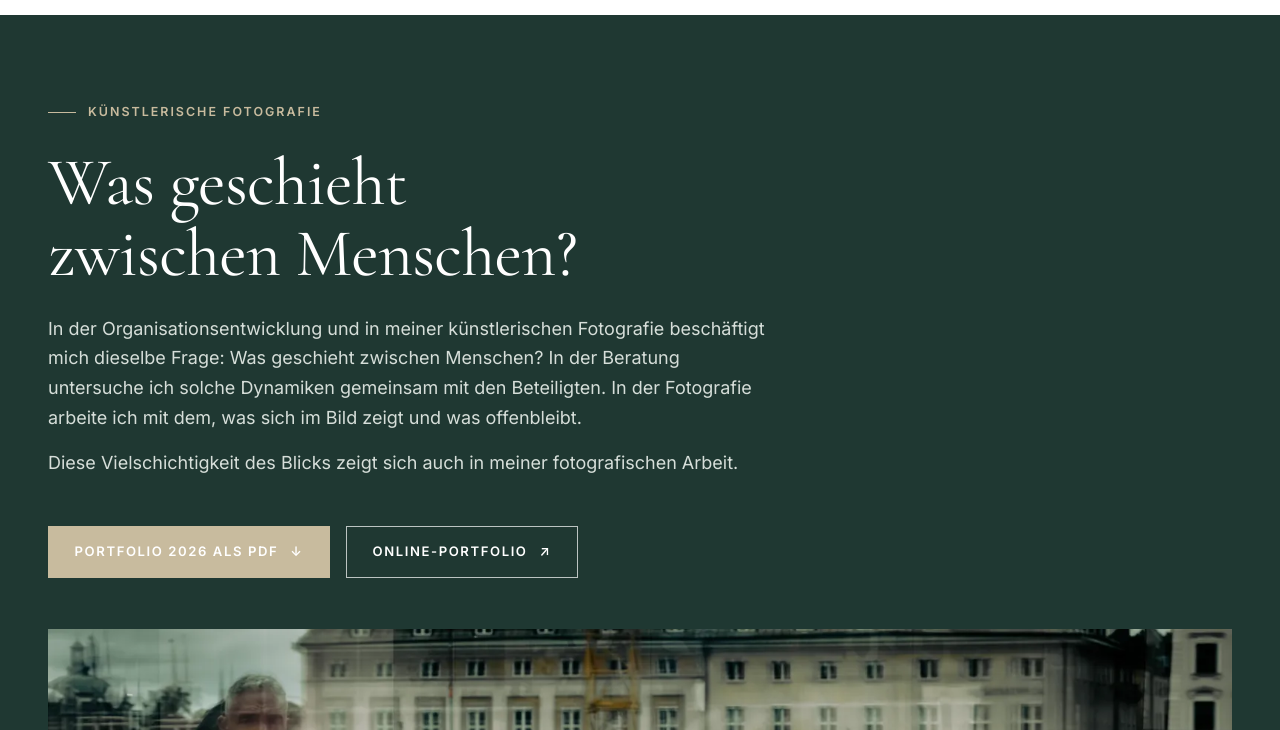
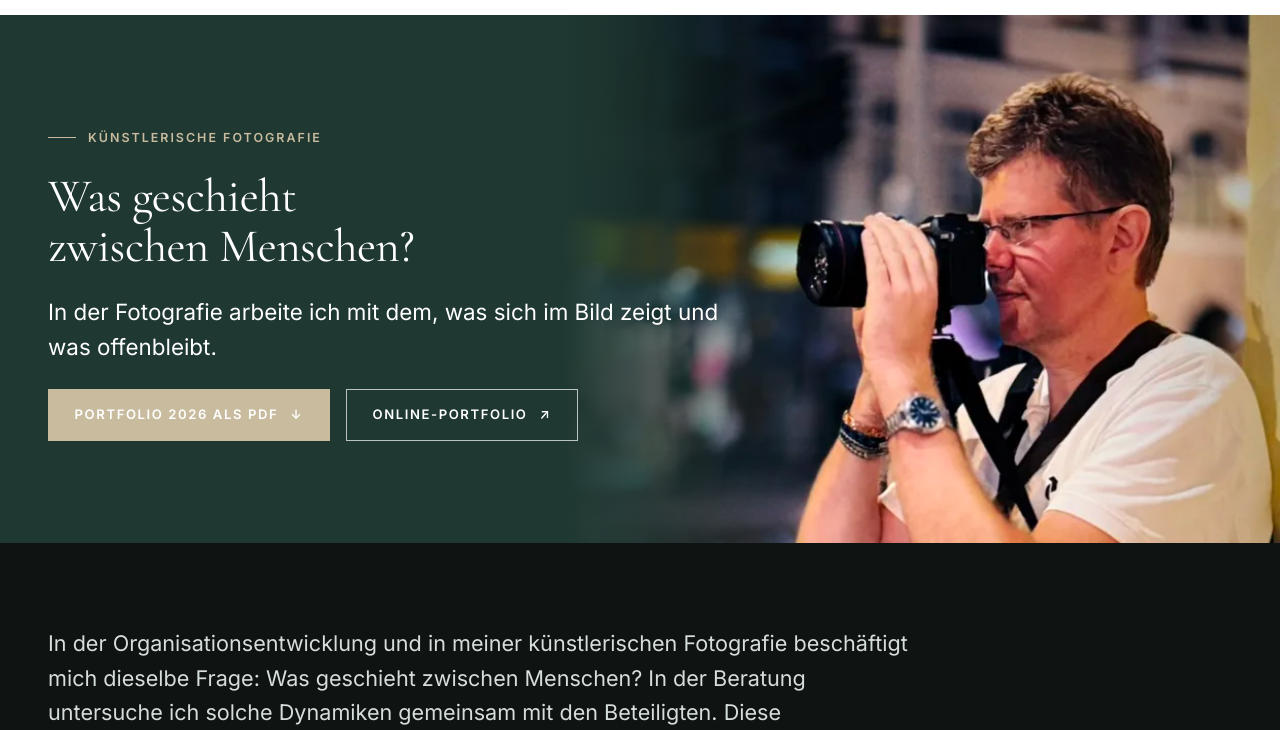
Before and after one commit to cosmo-hl/dr-tiffert-vorschau, an Astro site: page /fotografie in a window 1280 px wide. Shown: the part 70-800 px from the top of the page. Built offline with nearby package versions, Linux system fonts and the light colour scheme; Astro itself is replaced by a stand-in of ours.

Commit message:
Fotografie und Publikationen mit Fotokopf
- Fotografie: Querformat aus Alexanders Porträt mit Kamera, Portfolio-Buttons im Kopf, Einstieg am Anfang der Galerie
- Publikationen: Foto aus der Lobby mit Laptop und Bücherregal (Alexander-1392, Albert Raven)

Co-Authored-By: Claude Opus 5.5 <noreply@anthropic.com>
Claude-Session: https://claude.ai/code/session_01WitQRUKtdhes3bwHf6rNcd

```diff
--- a/src/pages/fotografie/index.astro
+++ b/src/pages/fotografie/index.astro
@@ -1,5 +1,6 @@
 ---
 import Base from '../../layouts/Base.astro';
+import SubHero from '../../components/SubHero.astro';
 import Photo from '../../components/Photo.astro';
 import { u, PORTFOLIO_URL } from '../../lib/site';
 const PORTFOLIO_PDF = u('downloads/Alexander-Tiffert_Who-Owns-Reality_Portfolio-2026.pdf');
@@ -9,23 +10,25 @@ const PORTFOLIO_PDF = u('downloads/Alexander-Tiffert_Who-Owns-Reality_Portfolio-
   active="fotografie/"
   description="Künstlerische Straßenfotografie von Alexander Tiffert: flüchtige Konstellationen zwischen Klarheit und Andeutung und das Fotobuchprojekt Spuren der Suche."
 >
-  <header class="page-hero dark has-figure">
-    <div class="wrap">
-      <p class="eyebrow">Künstlerische Fotografie</p>
-      <h1>Was geschieht zwischen Menschen?</h1>
-      <div class="intro">
-        <p>In der Organisationsentwicklung und in meiner künstlerischen Fotografie beschäftigt mich dieselbe Frage: Was geschieht zwischen Menschen? In der Beratung untersuche ich solche Dynamiken gemeinsam mit den Beteiligten. In der Fotografie arbeite ich mit dem, was sich im Bild zeigt und was offenbleibt.</p>
-        <p>Diese Vielschichtigkeit des Blicks zeigt sich auch in meiner fotografischen Arbeit.</p>
-      </div>
-      <div class="cta-row portfolio-links">
-        <a class="btn btn--gold" href={PORTFOLIO_PDF} download>Portfolio 2026 als PDF <span class="arrow" aria-hidden="true">↓</span><span class="visually-hidden"> (Who Owns Reality?, 2,5 MB)</span></a>
-        <a class="btn btn--outline" href={PORTFOLIO_URL} rel="noopener">Online-Portfolio <span class="arrow" aria-hidden="true">↗</span><span class="visually-hidden"> (alextiffert.com)</span></a>
-      </div>
+  <SubHero
+    eyebrow="Künstlerische Fotografie"
+    title="Was geschieht zwischen Menschen?"
+    lead="In der Fotografie arbeite ich mit dem, was sich im Bild zeigt und was offenbleibt."
+    name="site-fotograf" w={768} h={512} pos="100% 40%" posM="78% 30%"
+    alt="Alexander Tiffert fotografiert nachts auf der Straße, die Kamera vor dem Gesicht.">
+    <div class="cta-row portfolio-links">
+      <a class="btn btn--gold" href={PORTFOLIO_PDF} download>Portfolio 2026 als PDF <span class="arrow" aria-hidden="true">↓</span><span class="visually-hidden"> (Who Owns Reality?, 2,5 MB)</span></a>
+      <a class="btn btn--outline" href={PORTFOLIO_URL} rel="noopener">Online-Portfolio <span class="arrow" aria-hidden="true">↗</span><span class="visually-hidden"> (alextiffert.com)</span></a>
     </div>
-  </header>
+  </SubHero>
 
   <!-- GALERIE: dunkler Raum, ein Bild pro Bildschirm, unbeschnitten -->
   <div class="room dark">
+    <section class="page-intro" aria-label="Einführung">
+      <div class="wrap page-intro-text reveal">
+        <p>In der Organisationsentwicklung und in meiner künstlerischen Fotografie beschäftigt mich dieselbe Frage: Was geschieht zwischen Menschen? In der Beratung untersuche ich solche Dynamiken gemeinsam mit den Beteiligten. Diese Vielschichtigkeit des Blicks zeigt sich auch in meiner fotografischen Arbeit.</p>
+      </div>
+    </section>
     <section class="feature wrap" aria-labelledby="h-bildnotiz">
       <figure>
         <div class="feature-img">
@@ -114,7 +117,7 @@ const PORTFOLIO_PDF = u('downloads/Alexander-Tiffert_Who-Owns-Reality_Portfolio-
 <style>
   /* Ein eigener Raum: neutrales Fast-Schwarz, damit die Farben der Bilder nicht eingefärbt wirken */
   .room { background: #0f1312; }
-  .feature figure { margin: calc(-1 * clamp(5rem, 12vw, 10rem)) 0 0; position: relative; z-index: 1; }
+  .feature figure { margin: var(--s4) 0 0; }
   .feature-img { background: #0a0d0c; }
   .feature-img :global(img) { width: 100%; }
   .note { max-width: 680px; padding: var(--s3) 0 0; color: #d6ded9; }
--- a/src/styles/global.css
+++ b/src/styles/global.css
@@ -416,3 +416,5 @@ main > section:last-child:not(.closing):not(.contact) { padding-bottom: calc(var
 .page-intro-text p:last-child { margin-bottom: 0; }
 .page-intro + .section, .page-intro + .subnav + .section { padding-top: var(--s4); }
 .page-intro + .subnav { margin-top: var(--s4); }
+.sub-hero .cta-row { margin-top: var(--s3); }
+.dark .page-intro-text { color: #d6ded9; }
```
Also changed, not shown: src/pages/publikationen/index.astro (+7 -6 lines), public/bilder/site-buecher-1024.jpg (added), public/bilder/site-buecher-1024.webp (added), public/bilder/site-buecher-1600.jpg (added), public/bilder/site-buecher-1600.webp (added), public/bilder/site-buecher-2200.jpg (added), public/bilder/site-buecher-2200.webp (added), public/bilder/site-buecher-640.jpg (added), public/bilder/site-buecher-640.webp (added), public/bilder/site-fotograf-640.jpg (added), public/bilder/site-fotograf-640.webp (added), public/bilder/site-fotograf-768.jpg (added), public/bilder/site-fotograf-768.webp (added).
